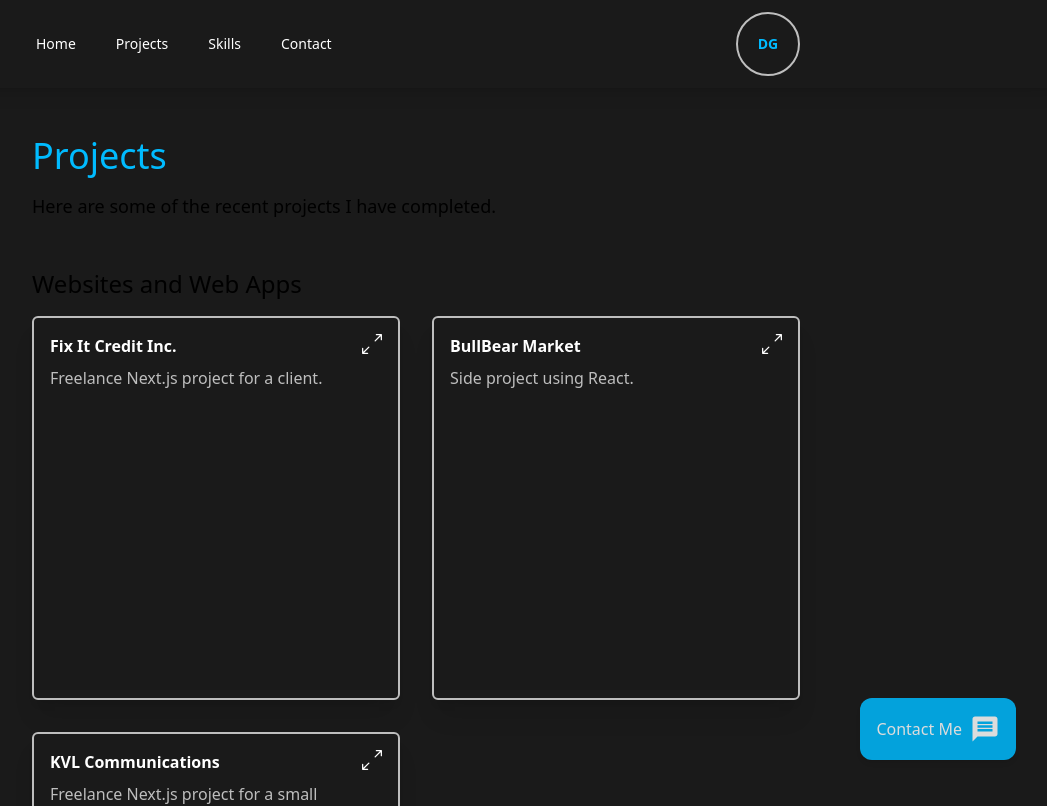
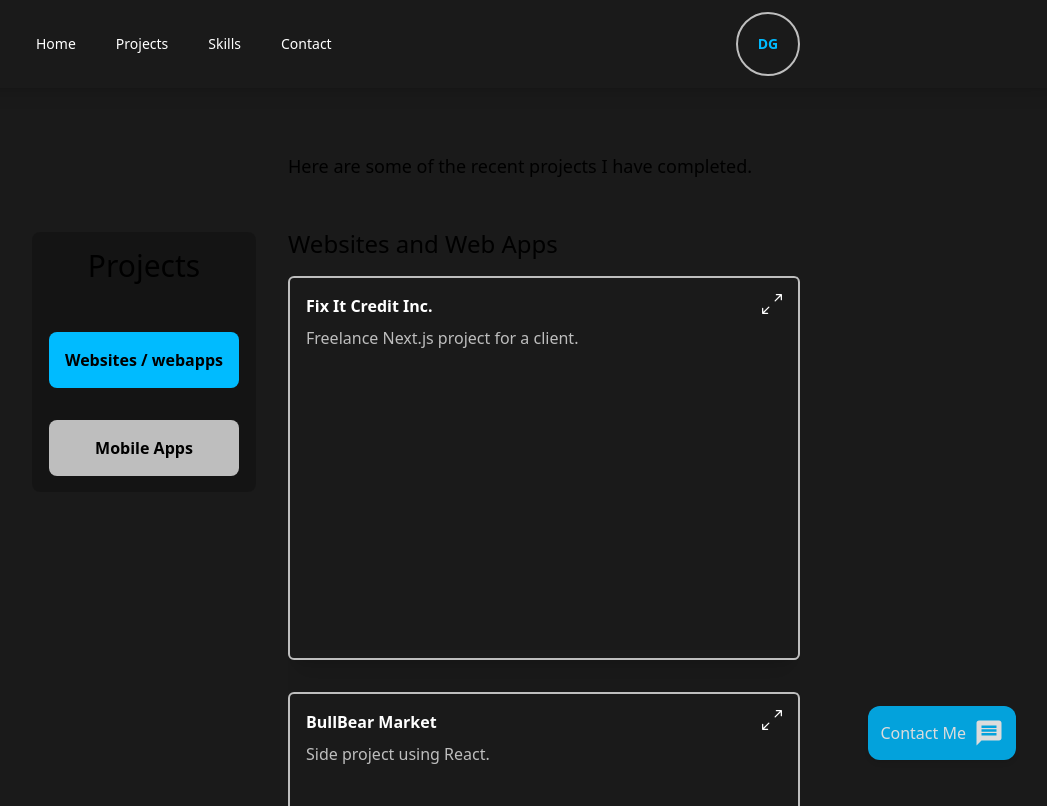
Before and after one commit to DariusGarcia/portfolio-2.0, a Next.js app: page /projects in a window 1280 px wide. Shown: the top 806 px of the page, without its empty margins (224-1271 px from the left). Built offline with nearby package versions, Linux system fonts and the light colour scheme.

Commit message:
changed projects page to grid layout && added sidebar project toggle

```diff
--- a/components/contactBtn.jsx
+++ b/components/contactBtn.jsx
@@ -6,7 +6,7 @@ export default function ContactBtn() {
 		<div>
 			{' '}
 			<Link href='/contact'>
-				<a className=' flex flex-row  fixed z-50 bottom-7 p-4 justify-center items-center gap-2 hover:opacity-75 md:right-10 md:bottom-10 right-4 text-white rounded-xl shadow-md bg-blue3 opacity-85 hover:shadow-lg hover:scale-95 outline-grey transition ease-in-out delay-10 '>
+				<a className=' flex flex-row fixed z-50 bottom-7 p-3 justify-center items-center gap-2 hover:opacity-100 opacity-75 md:right-10 md:bottom-10 right-4 text-white rounded-xl shadow-md bg-blue3 opacity-85 hover:shadow-lg hover:scale-95 outline-grey transition ease-in-out delay-10 '>
 					Contact Me <MdMessage size='30'></MdMessage>
 				</a>
 			</Link>
--- a/pages/projects.js
+++ b/pages/projects.js
@@ -4,6 +4,7 @@ import SingleMobileApp from '../components/singleMobileApp'
 import Navbar from '../components/navbar'
 import Footer from '../components/footer'
 import ContactBtn from '../components/contactBtn'
+// import { ScrollToTop } from '../utils/ScrollToTop'
 import logo from '../public/favicon.ico'
 import Image from 'next/image'
 import fixit from '../public/videos/fixitcredit.mp4'
@@ -14,7 +15,9 @@ import instapic from '../public/videos/instapic.gif'
 import flixter from '../public/videos/flixter.gif'
 
 const Projects = () => {
-	const [isOpen, setIsOpen] = useState([])
+	// const [isOpen, setIsOpen] = useState([])
+	const [websiteOpen, setWebsiteOpen] = useState(true)
+	const [mobileOpen, setMobileOpen] = useState(false)
 	const handleStatusChange = (status) => {
 		setIsOpen((prev) => [...prev, status])
 	}
@@ -23,17 +26,59 @@ const Projects = () => {
 		<div className='bg-black2'>
 			<Navbar />
 
-			<main className='flex justify-center mx-4 md:mx-0 my-12 bg-black2 '>
-				<div className=' w-full md:w-3/5'>
-					<header className='mb-12'>
-						<h1 className='text-4xl text-blue3'>Projects</h1>
-						<p className='mt-4 text-lg '>
+			<main className='flex justify-center mx-4 md:mx-0 md:pt-12 mb-12 bg-black2 '>
+				<div className='md:grid md:grid-cols-3 md:grid-rows-3 w-full md:w-3/5'>
+					<div className=' row-span-1 md:sticky md:top-20 md:mt-24 flex flex-col items-center md:bg-black md:bg-opacity-20 md:mr-8 h-max p-4 rounded-lg'>
+						<h1 className='mb-8 md:mb-12 text-3xl'>Projects</h1>
+						<div className='flex flex-col items-start gap-8'>
+							<button
+								onClick={() => {
+									if (mobileOpen) {
+										setWebsiteOpen(!websiteOpen)
+										setMobileOpen(false)
+										window.scrollTo(0, 0)
+									} else {
+										window.scrollTo(0, 0)
+									}
+								}}
+								className={
+									!websiteOpen
+										? 'bg-darkGrey w-full font-semibold p-4 rounded-lg transition ease-in-out delay-55 hover:scale-95 hover:opacity-75'
+										: 'bg-blue3 w-full font-semibold p-4 rounded-lg transition ease-in-out delay-55 hover:scale-95 hover:opacity-75'
+								}>
+								Websites / webapps
+							</button>
+							<button
+								onClick={() => {
+									if (websiteOpen) {
+										setWebsiteOpen(false)
+										setMobileOpen(!mobileOpen)
+										window.scrollTo(0, 0)
+									} else {
+										window.scrollTo(0, 0)
+									}
+								}}
+								className={
+									!mobileOpen
+										? 'bg-darkGrey w-full font-semibold p-4 rounded-lg transition ease-in-out delay-55 hover:scale-95 hover:opacity-75'
+										: 'bg-blue3 w-full font-semibold p-4 rounded-lg transition ease-in-out delay-55 hover:scale-95 hover:opacity-75'
+								}>
+								Mobile Apps
+							</button>
+						</div>
+					</div>
+					<div className=' row-span-2 col-span-2 overflow-auto'>
+						<header className='mb-8 md:mb-12'>
+							<p className='mt-4 md:text-lg '>
 								Here are some of the recent projects I have completed.
 							</p>
 						</header>
-					<section className=' '>
-						<h2 className='text-2xl mb-4'>Websites and Web Apps</h2>
-						<div className='flex flex-col md:grid md:grid-cols-2 md:gap-8 justify-between cursor-pointer mb-24'>
+						{websiteOpen ? (
+							<section className=''>
+								<h2 className=' text-xl md:text-2xl mb-4'>
+									Websites and Web Apps
+								</h2>
+								<div className='flex flex-col  md:gap-8 justify-between cursor-pointer mb-24'>
 									{projects.websites.map((project) => (
 										<SingleWebsite
 											key={project.name}
@@ -47,9 +92,10 @@ const Projects = () => {
 									))}
 								</div>
 							</section>
+						) : (
 							<section className=''>
-						<h2 className='text-2xl mb-4'>Mobile Apps</h2>
-						<div className='flex flex-col md:grid md:grid-cols-2 md:gap-8 justify-between cursor-pointer mb-24'>
+								<h2 className='text-xl md:text-2xl mb-4'>Mobile Apps</h2>
+								<div className='flex flex-col  md:gap-8 justify-between cursor-pointer mb-24'>
 									{projects.webapps.map((project) => (
 										<SingleMobileApp
 											key={project.name}
@@ -58,11 +104,13 @@ const Projects = () => {
 											tech={project.tech}
 											image={project.image}
 											type={project.type}
-									setOpen={handleStatusChange}
+											// setOpen={handleStatusChange}
 										/>
 									))}
 								</div>
 							</section>
+						)}
+					</div>
 				</div>
 			</main>
 			<Footer />
```
Lines whose indentation alone changed are shown as unchanged.
